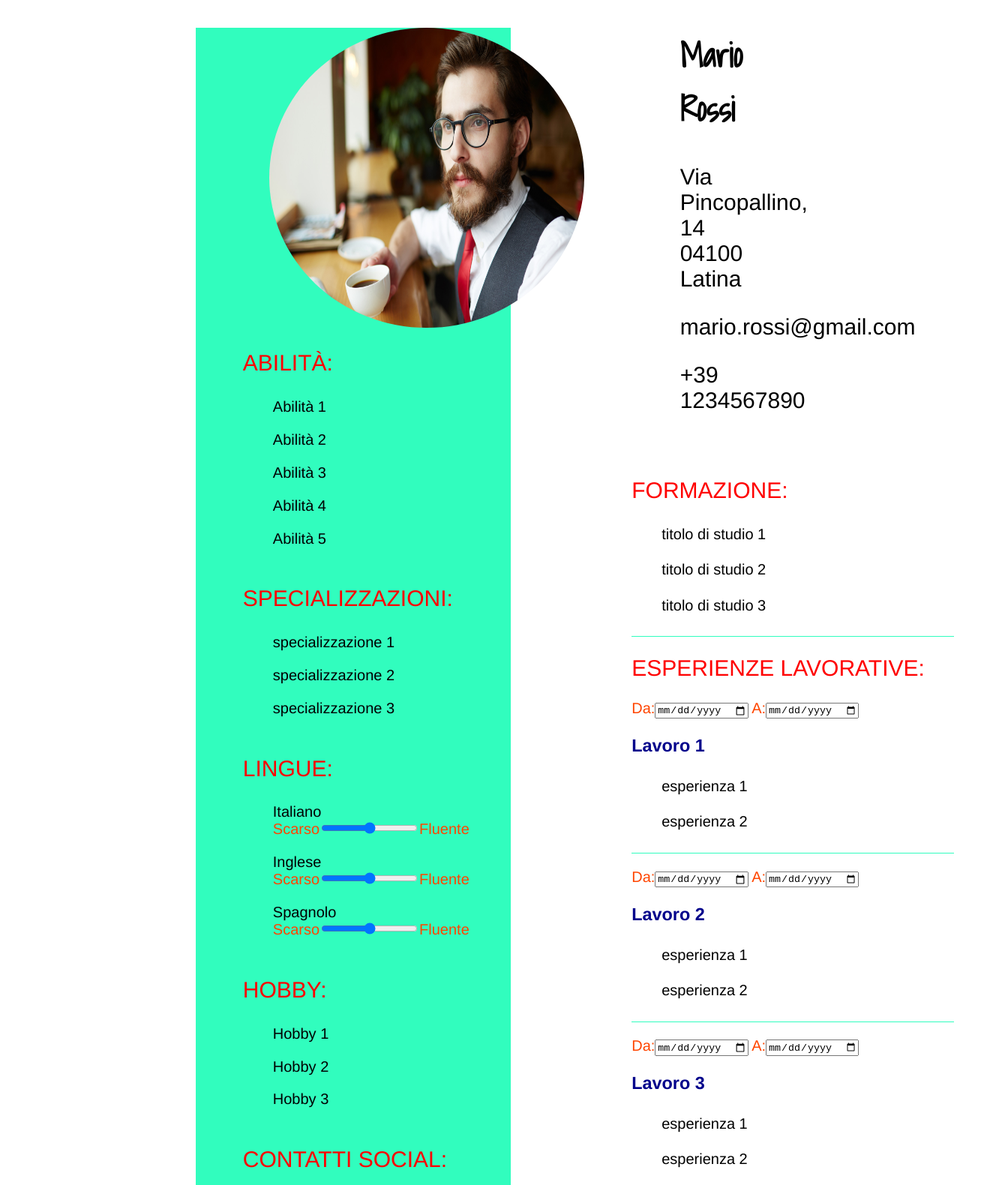
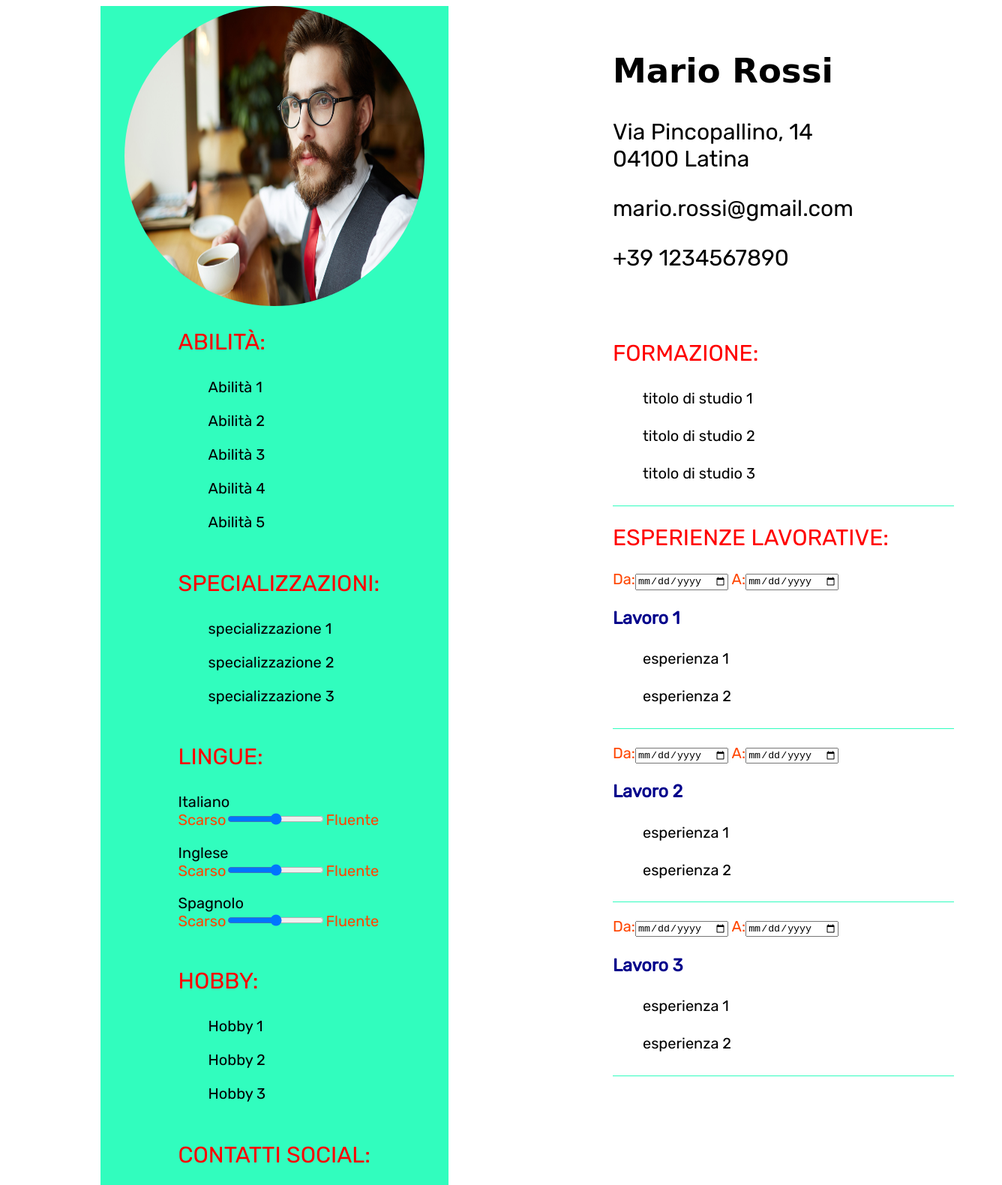
Before and after one commit to LoZioSpada/Curriculum-Vitae, a plain HTML site: page index.html in a window 1280 px wide. Shown: the top 1580 px of the page at 75% size, 1336 px wide, since content can reach past the window. Drawn offline with Linux system fonts and the light colour scheme; a web font is replaced by a local one.

Commit message:
CV
Modificato lo stile della pagina, aggiunto barra "range" per il livello delle lingue parlate.

```diff
--- a/assets/css/style.css
+++ b/assets/css/style.css
@@ -1,38 +1,42 @@
-/* border-radius: per smussare*/
-@import url('https://fonts.googleapis.com/css2?family=Shadows+Into+Light&display=swap');
+@import url('https://fonts.googleapis.com/css2?family=Water+Brush&display=swap');
+@import url('https://fonts.googleapis.com/css2?family=Rubik&display=swap');
 
 html{
     display: flexbox;
+    font-family: 'Rubik', sans-serif;
 }
 
-img{
-    width: 420px;
+
+
+img {
+    width: 400px;
     height: 400px;
-    margin-left: 10%;
+    margin-left: -20%;
     border-radius: 100%;
 }
 
 h1{
-    font-family: 'Shadows Into Light', cursive;
-    font-weight: 1000;
+    font-family: 'Water Brush', cursive;
+    font-weight: 900;
 }
 
 .info{
     font-size: 30px;
     margin-bottom: 20%;
-    margin-left: none;
-    padding-right: 100%;
+    padding-top: 5%;
+    padding-left: 0%;
 }
 
 section{
     padding-bottom: 0;
 }
 
-.left{
-   float: left;
-   margin-left: 20%;
-   background-color: #31fdbe;
-   font-size: 20px;
+.left {
+    float: left;
+    margin-left: 10%;
+    background-color: #31fdbe;
+    font-size: 20px;
+    padding-left: 5%;
 }
 
 .right{
@@ -40,12 +44,8 @@ section{
     font-size: 20px;
 }
 
-main{
-    font-family: 'Franklin Gothic Medium', 'Arial Narrow', Arial, sans-serif;
-}
-
 div{
-    padding-left: 15%;
+    padding-left: 10%;
 }
 
 h2{
@@ -74,3 +74,8 @@ ul{
 span{
     color: orangered;
 }
+
+.language{
+    margin-right: 20%;
+    padding-left: 0%;
+}
--- a/index.html
+++ b/index.html
@@ -35,8 +35,8 @@
 
             <div>
                 <h2>LINGUE:</h2>    <!-- METTERE BARRA LIVELLO PER INDICARE LA BRAVURA NELLA LINGUA -->
-                <ul>
-                    <li>Italiano<br><span>Scarso</span><input type="range" min="1" max="5" name="italiano" id="range"><span>Fluente</span></li>
+                <ul class="language">
+                    <li >Italiano<br><span>Scarso</span><input type="range" min="1" max="5" name="italiano" id="range"><span>Fluente</span></li>
                     <li>Inglese<br><span>Scarso</span><input type="range" min="1" max="5" name="inglese" id="range"><span>Fluente</span></li>
                     <li>Spagnolo<br><span>Scarso</span><input type="range" min="1" max="5" name="spagnolo" id="range"><span>Fluente</span></li>
                 </ul>
@@ -68,7 +68,7 @@
                 <div class="info">
                     <h1>Mario Rossi</h1> <!--in corsivo, come se fosse una firma...-->
                     <p>Via Pincopallino, 14<br>04100 Latina</p>
-                    <p>mario.rossi@gmail.com</p> <!--inserire link per aprire la posta per scrivere la mail-->
+                    <p><a>mario.rossi@gmail.com</p> <!--inserire link per aprire la posta per scrivere la mail, messo la mia per comodità e per vedere se funziona-->
                     <p>+39 1234567890</p>
                 </div>
             </div>
@@ -83,7 +83,7 @@
             </div>
 
             <div>
-                <h2>ESPERIENZE LAVORATIVE:</h2>
+                <h2>ESPERIENZE LAVORATIVE:</h2> <!--togliere i punti dalla lista-->
                 <span>Da:<input type="date"> A:<input type="date"><h3>Lavoro 1</h3></span><!--input per impostare date sul calendario-->
                 <ul>
                     <li>esperienza 1</li>
```
